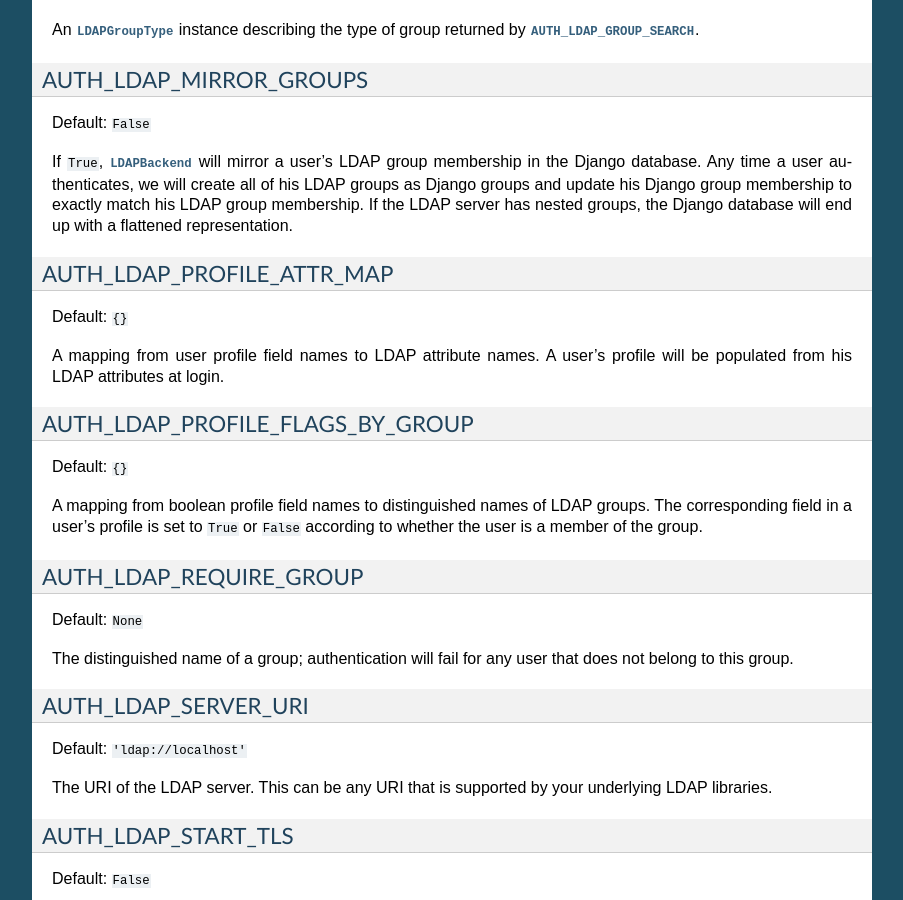
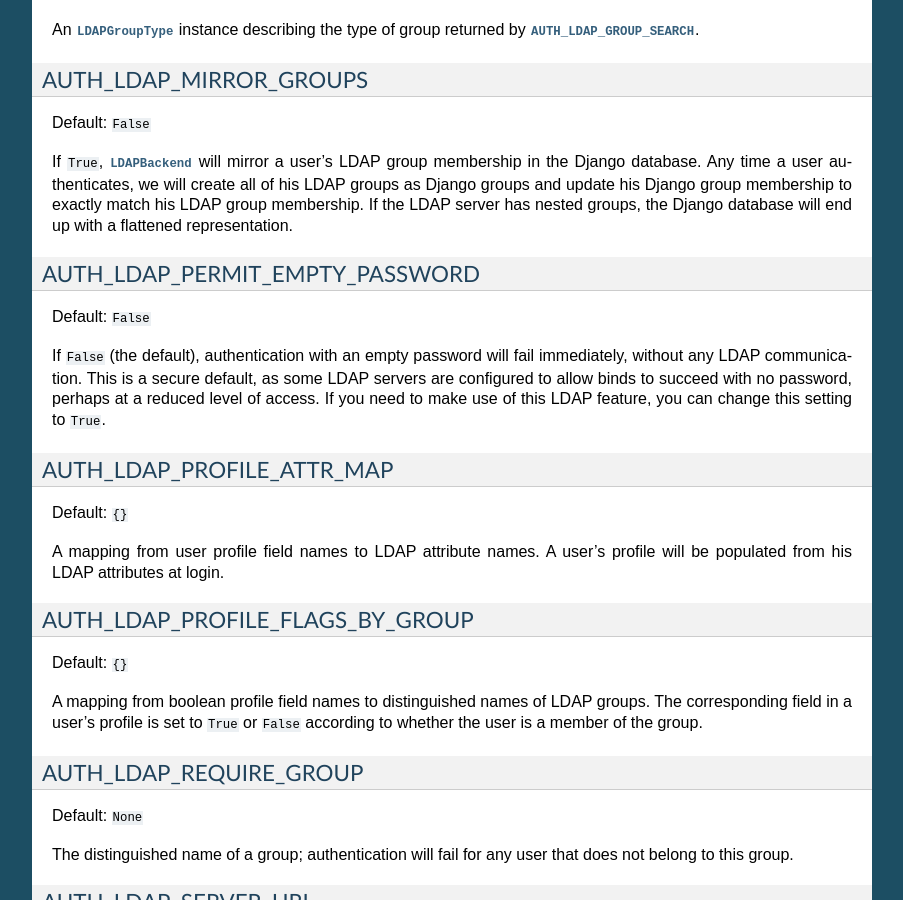
Before and after one commit to django-auth-ldap/django-auth-ldap, a Sphinx documentation site: the page built from docs/source/reference.rst, in a window 1280 px wide and 900 px high, scrolled down 2215 px. Shown: the whole window, without its empty margins (198-1101 px from the left). Built offline with Sphinx 7.4.7, drawn with Linux system fonts in a browser that asks for light colours.

Commit message:
Documentation and change log updates.

```diff
--- a/docs/source/authentication.rst
+++ b/docs/source/authentication.rst
@@ -91,6 +91,12 @@ LDAP is fairly flexible when it comes to matching DNs.
 this by forcing usernames to lower case when creating Django users and trimming
 whitespace when authenticating.
 
+Some LDAP servers are configured to allow users to bind without a password. As a
+precaution against false positives,
+:class:`~django_auth_ldap.backend.LDAPBackend` will summarily reject any
+authentication attempt with an empty password. You can disable this behavior by
+setting :setting:`AUTH_LDAP_PERMIT_EMPTY_PASSWORD` to True.
+
 By default, all LDAP operations are performed with the
 :setting:`AUTH_LDAP_BIND_DN` and :setting:`AUTH_LDAP_BIND_PASSWORD` credentials,
 not with the user's. Otherwise, the LDAP connection would be bound as the
--- a/docs/source/reference.rst
+++ b/docs/source/reference.rst
@@ -183,6 +183,20 @@ LDAP group membership in the Django database. Any time a user authenticates, we
 will create all of his LDAP groups as Django groups and update his Django group
 membership to exactly match his LDAP group membership. If the LDAP server has
 nested groups, the Django database will end up with a flattened representation.
+
+
+.. setting:: AUTH_LDAP_PERMIT_EMPTY_PASSWORD
+
+AUTH_LDAP_PERMIT_EMPTY_PASSWORD
+~~~~~~~~~~~~~~~~~~~~~~~~~~~~~~~
+
+Default: ``False``
+
+If ``False`` (the default), authentication with an empty password will fail
+immediately, without any LDAP communication. This is a secure default, as some
+LDAP servers are configured to allow binds to succeed with no password, perhaps
+at a reduced level of access. If you need to make use of this LDAP feature, you
+can change this setting to ``True``.
 
 
 .. setting:: AUTH_LDAP_PROFILE_ATTR_MAP
```
Also changed, not shown: 1 other file.
